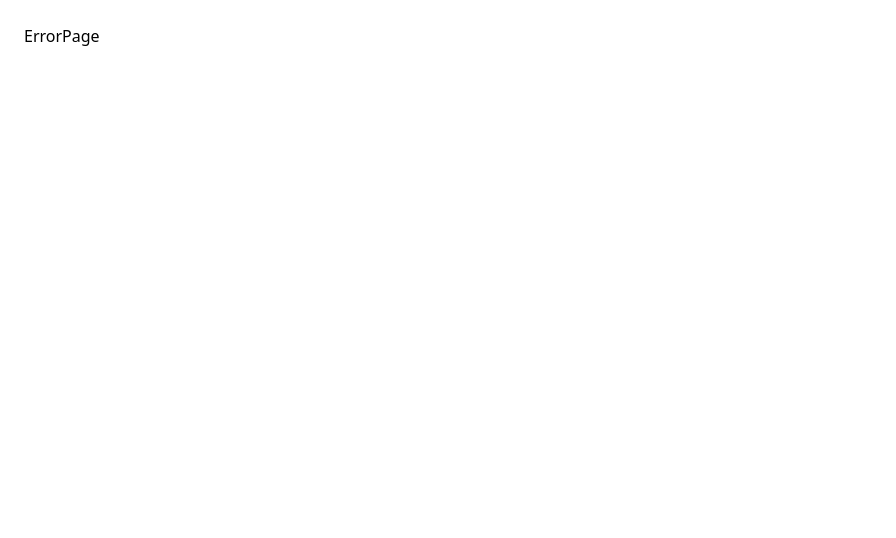
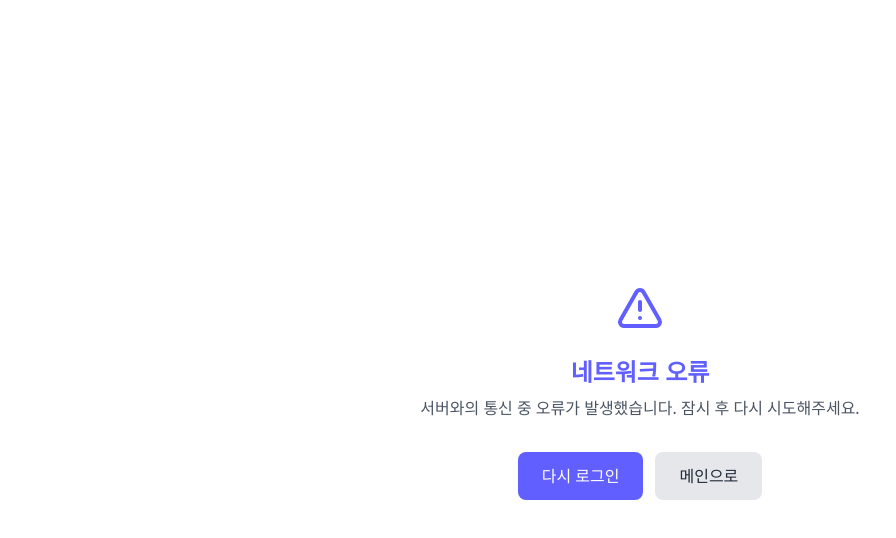
Before and after one commit to Committee-of-System-Library/knu-cse-auth-client, a React (Vite) app: page /error in a window 1280 px wide. Shown: the top 538 px of the page, without its empty margins (0-896 px from the left). Built offline with nearby package versions, Linux system fonts and the light colour scheme; no server answers.

Commit message:
feat: OAuth 콜백 및 에러 페이지 구현
- AuthCallbackPage: redirect 파라미터 검증 및 세션 확인
- ErrorPage: 에러 코드별 메시지 표시 및 디버그 정보
- lucide-react 아이콘 라이브러리 추가
- 에러 타입 상수 및 메시지 맵핑 정의

```diff
--- a/package.json
+++ b/package.json
@@ -10,6 +10,7 @@
     "preview": "vite preview"
   },
   "dependencies": {
+    "lucide-react": "^0.563.0",
     "react": "^19.2.0",
     "react-dom": "^19.2.0",
     "react-router-dom": "^7.13.0"
--- a/src/pages/AuthCallbackPage.tsx
+++ b/src/pages/AuthCallbackPage.tsx
@@ -1,3 +1,82 @@
+import { useEffect, useState } from 'react'
+import { useNavigate, useSearchParams } from 'react-router-dom'
+import { authApi } from '../shared/api/auth.api'
+
 export default function AuthCallbackPage() {
-  return <div className="p-6">AuthCallbackPage</div>
+  const [searchParams] = useSearchParams()
+  const navigate = useNavigate()
+  const [isLoading, setIsLoading] = useState(true)
+
+  useEffect(() => {
+    const validateAndRedirect = async () => {
+      try {
+        // 1. redirect 파라미터 파싱 및 검증
+        const redirectUrl = searchParams.get('redirect')
+
+        if (!redirectUrl) {
+          navigate('/error?code=invalid_redirect')
+          return
+        }
+
+        // redirect URL 검증 (같은 origin만 허용)
+        // 절대 URL인 경우 같은 origin인지 확인
+        if (redirectUrl.startsWith('http://') || redirectUrl.startsWith('https://')) {
+          try {
+            const redirectUrlObj = new URL(redirectUrl)
+            if (redirectUrlObj.origin !== window.location.origin) {
+              navigate('/error?code=invalid_redirect')
+              return
+            }
+          } catch {
+            navigate('/error?code=invalid_redirect')
+            return
+          }
+        } else if (!redirectUrl.startsWith('/')) {
+          // 상대 경로가 아니고 절대 URL도 아닌 경우 거부
+          navigate('/error?code=invalid_redirect')
+          return
+        }
+        // 상대 경로(/로 시작)는 허용
+
+        // 2. GET /api/auth/me 호출
+        const response = await authApi.me()
+
+        // 3. 분기 처리
+        if (response.needsConsent) {
+          // 동의 필요 → /consent로 이동
+          navigate(`/consent?redirect=${encodeURIComponent(redirectUrl)}`)
+        } else {
+          // 정상 로그인 → redirect로 이동
+          window.location.href = redirectUrl
+        }
+      } catch (error: any) {
+        // 에러 처리
+        const errorMessage = error?.message || ''
+        if (errorMessage.includes('401') || errorMessage.includes('403')) {
+          navigate('/error?code=session_failed')
+        } else {
+          navigate('/error?code=network_error')
+        }
+      } finally {
+        setIsLoading(false)
+      }
+    }
+
+    validateAndRedirect()
+  }, [searchParams, navigate])
+
+  return (
+    <div className="min-h-screen flex items-center justify-center bg-gray-50 px-6 lg:px-24 py-8">
+      <div className="w-full max-w-md bg-white rounded-2xl shadow-md p-6 lg:p-10 flex flex-col items-center justify-center">
+        {isLoading ? (
+          <>
+            <div className="animate-spin rounded-full h-12 w-12 border-b-2 border-primary mb-4"></div>
+            <p className="text-gray-600 text-center">로그인 확인 중...</p>
+          </>
+        ) : (
+          <p className="text-gray-600 text-center">리다이렉트 중...</p>
+        )}
+      </div>
+    </div>
+  )
 }
--- a/src/pages/ErrorPage.tsx
+++ b/src/pages/ErrorPage.tsx
@@ -1,3 +1,93 @@
+import { useNavigate, useSearchParams } from 'react-router-dom'
+import { AlertTriangle } from 'lucide-react'
+import { ERROR_MESSAGES } from './error/constants/errorMessages'
+
+type ErrorCode =
+  | 'unauthorized_domain'
+  | 'consent_required'
+  | 'session_expired'
+  | 'network_error'
+  | 'invalid_redirect'
+  | 'session_failed'
+
 export default function ErrorPage() {
-  return <div className="p-6">ErrorPage</div>
+  const [searchParams] = useSearchParams()
+  const navigate = useNavigate()
+  const isDev = import.meta.env.DEV
+
+  const errorCode = (searchParams.get('code') || 'network_error') as ErrorCode
+  const errorMessage = ERROR_MESSAGES[errorCode] || ERROR_MESSAGES.network_error
+
+  // 디버그 정보
+  const redirect = searchParams.get('redirect') || ''
+  const requestId = searchParams.get('requestId') || ''
+  const timestamp = new Date().toISOString()
+
+  const handleRetryLogin = () => {
+    navigate('/')
+  }
+
+  const handleGoToMain = () => {
+    navigate('/')
+  }
+
+  return (
+    <div className="min-h-screen flex items-center justify-center px-6 bg-white lg:px-24 py-8">
+      <div className="w-full max-w-2xl p-6 lg:p-10 flex flex-col">
+        {/* 에러 아이콘 및 제목 */}
+        <div className="flex flex-col items-center mb-8">
+          <div className="w-16 h-16 rounded-full flex items-center justify-center mb-4">
+            <AlertTriangle className="w-12 h-12 text-primary" />
+          </div>
+          <h2 className="text-primary text-xl lg:text-2xl font-bold mb-2">
+            {errorMessage.title}
+          </h2>
+          <p className="text-gray-600 text-center text-sm lg:text-base">
+            {errorMessage.description}
+          </p>
+        </div>
+
+        {/* 버튼 영역 */}
+        <div className="flex flex-col sm:flex-row gap-3 justify-center mb-6">
+          <button
+            onClick={handleRetryLogin}
+            className="w-full sm:w-auto px-6 py-3 bg-primary text-white rounded-lg font-medium hover:bg-primary/90 transition-colors"
+          >
+            다시 로그인
+          </button>
+          <button
+            onClick={handleGoToMain}
+            className="w-full sm:w-auto px-6 py-3 bg-gray-200 text-gray-800 rounded-lg font-medium hover:bg-gray-300 transition-colors"
+          >
+            메인으로
+          </button>
+        </div>
+
+        {/* 개발 모드 디버그 정보 */}
+        {isDev && (redirect || requestId) && (
+          <div className="mt-6 pt-6 border-t border-gray-200">
+            <p className="text-xs text-gray-500 mb-2 font-medium">개발 모드 디버그 정보</p>
+            <div className="space-y-1 text-xs text-gray-600 font-mono bg-gray-50 p-3 rounded">
+              {redirect && (
+                <div>
+                  <span className="text-gray-500">redirect:</span> {redirect}
+                </div>
+              )}
+              {requestId && (
+                <div>
+                  <span className="text-gray-500">requestId:</span> {requestId}
+                </div>
+              )}
+              <div>
+                <span className="text-gray-500">timestamp:</span> {timestamp}
+              </div>
+              <div>
+                <span className="text-gray-500">errorCode:</span> {errorCode}
+              </div>
+            </div>
+          </div>
+        )}
+      </div>
+    </div>
+  )
 }
--- /dev/null
+++ b/src/pages/error/constants/errorMessages.ts
@@ -0,0 +1,39 @@
+export type ErrorCode =
+    | 'unauthorized_domain'
+    | 'consent_required'
+    | 'session_expired'
+    | 'network_error'
+    | 'invalid_redirect'
+    | 'session_failed'
+
+export interface ErrorMessage {
+    title: string
+    description: string
+}
+
+export const ERROR_MESSAGES: Record<ErrorCode, ErrorMessage> = {
+    unauthorized_domain: {
+        title: '인증 실패',
+        description: '경북대학교 Google Workspace 계정(@knu.ac.kr)만 로그인 가능합니다.',
+    },
+    consent_required: {
+        title: '동의 필요',
+        description: '서비스 이용을 위해 약관 동의가 필요합니다.',
+    },
+    session_expired: {
+        title: '세션 만료',
+        description: '로그인 세션이 만료되었습니다. 다시 로그인해주세요.',
+    },
+    network_error: {
+        title: '네트워크 오류',
+        description: '서버와의 통신 중 오류가 발생했습니다. 잠시 후 다시 시도해주세요.',
+    },
+    invalid_redirect: {
+        title: '잘못된 요청',
+        description: '리다이렉트 URL이 유효하지 않습니다.',
+    },
+    session_failed: {
+        title: '세션 검증 실패',
+        description: '로그인 세션을 확인할 수 없습니다. 다시 로그인해주세요.',
+    },
+}
```
Also changed, not shown: 1 other file (tests, documents, lock files or other folders).
